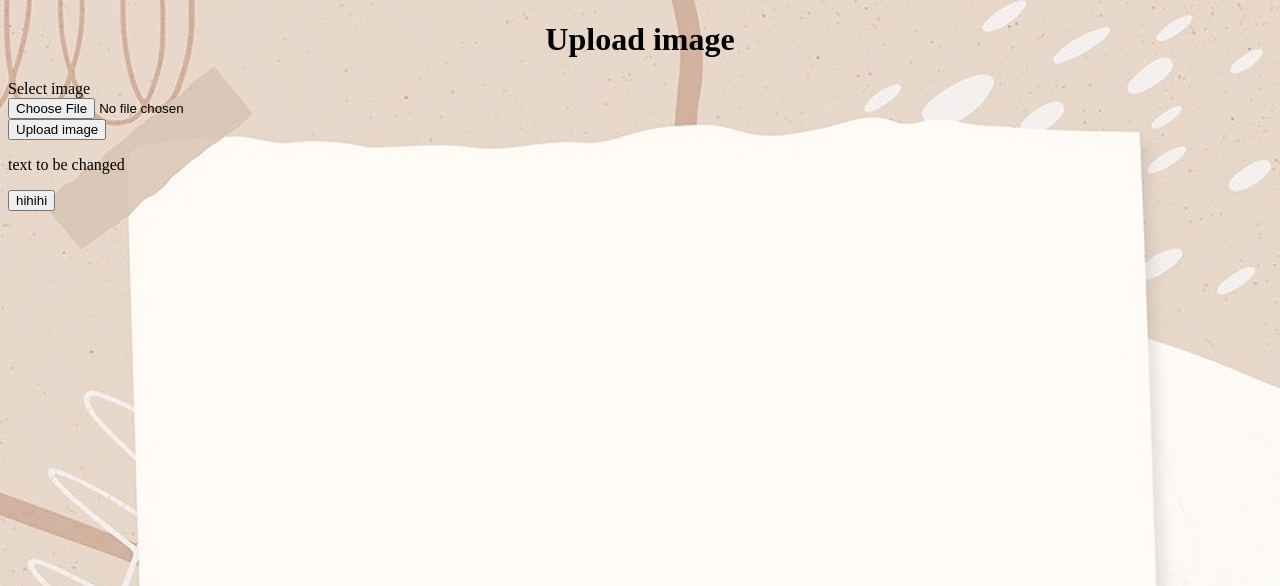
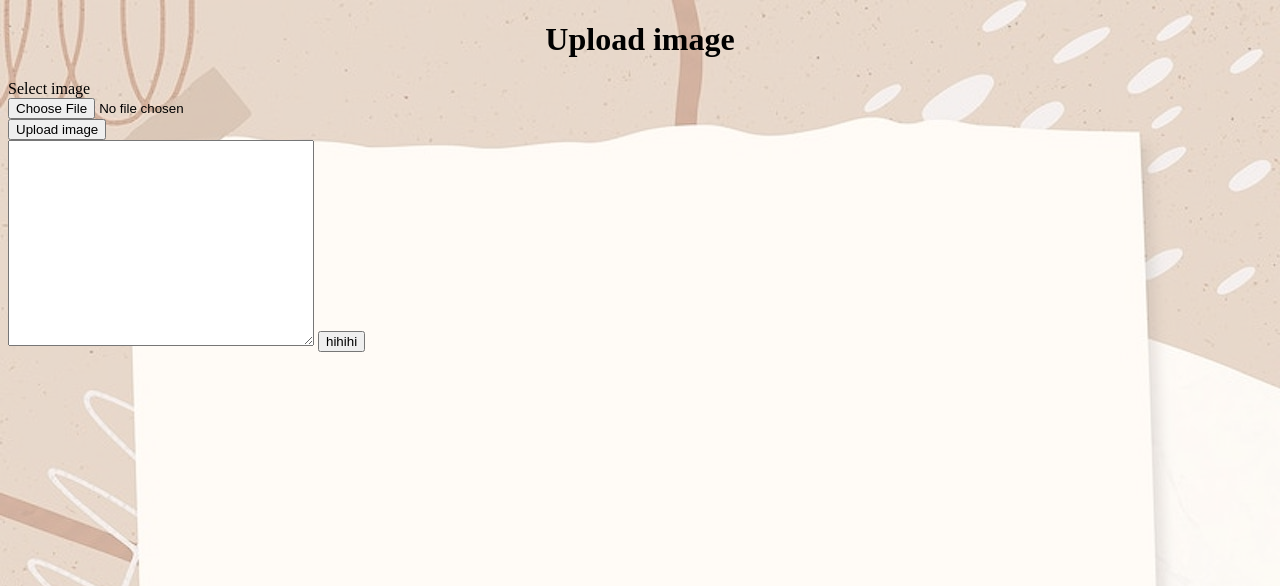
Before and after one commit to minkim0320/Seve, a Flask app: page / in a window 1280 px wide. Shown: the top 586 px of the page. Run offline with Flask 2, Linux system fonts and the light colour scheme.

Commit message:
use textarea for editable notes

```diff
--- a/app/templates/upload_image.html
+++ b/app/templates/upload_image.html
@@ -19,7 +19,7 @@
         </div>
         <button type='submit' class='btn btn-primary'>Upload image</button>
     </form>
-    <p id='testing'>text to be changed</p>
+    <textarea style='width: 300px; height: 200px;' id='testing' name='testing'></textarea>
     <button onclick='change_text()'>
         hihihi
     </button>
@@ -38,17 +38,17 @@
 
             arrToString = '';
             for (var i = 0; i< arr.length; i++){
-                arrToString += arr[i] + '<br>';
+                arrToString += arr[i] + '\n';
             }
 
             var x = document.getElementById('testing');
 
-            if (x.innerHTML === 'text to be changed') {
+            if (x.innerHTML === '') {
                 // Section
                 // var answer = y.replace(new RegExp('\n', 'g'), '<br>');
                 x.innerHTML = arrToString;
             } else {
-                x.innerHTML = 'text to be changed'
+                x.innerHTML = '';
             }
 
         });
```
